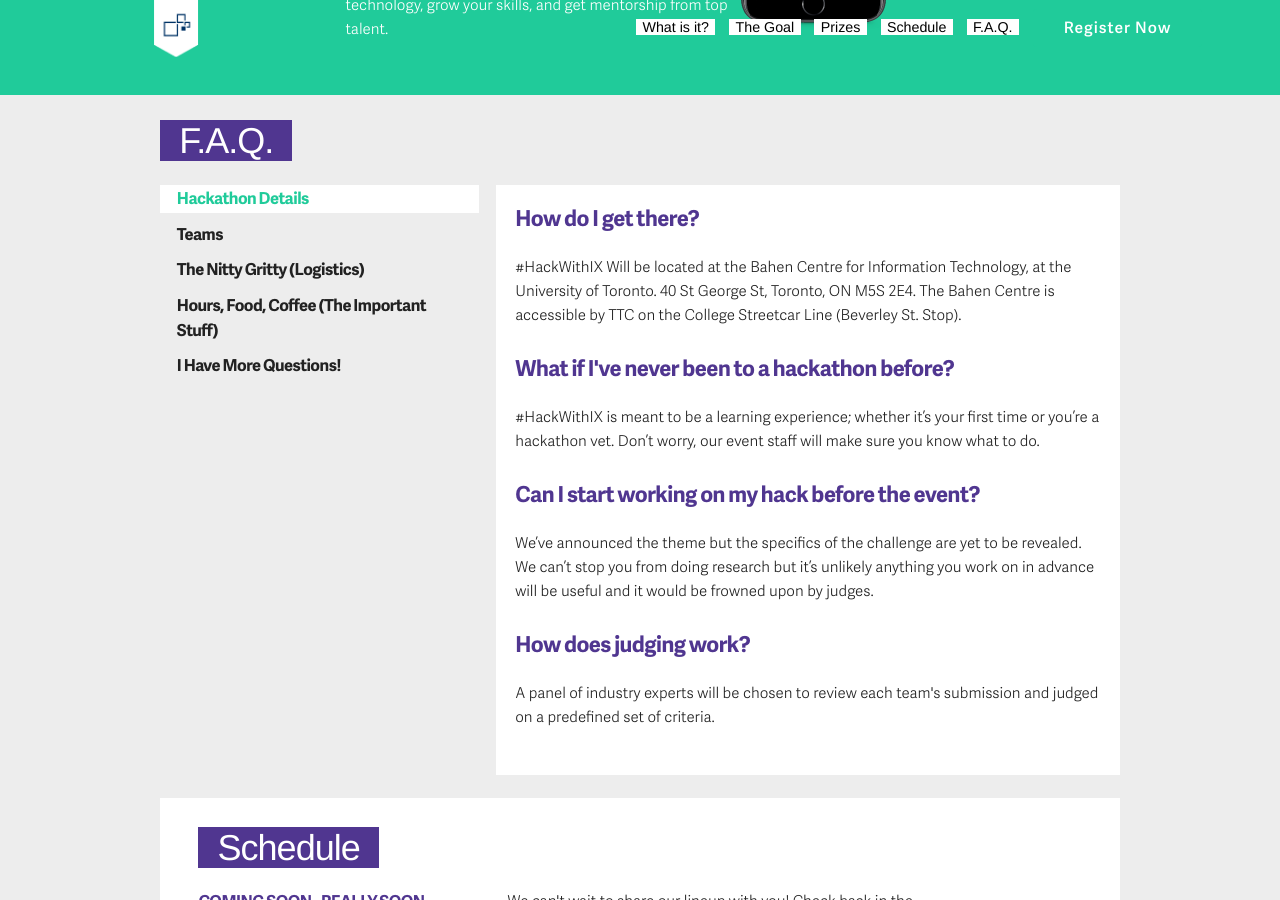
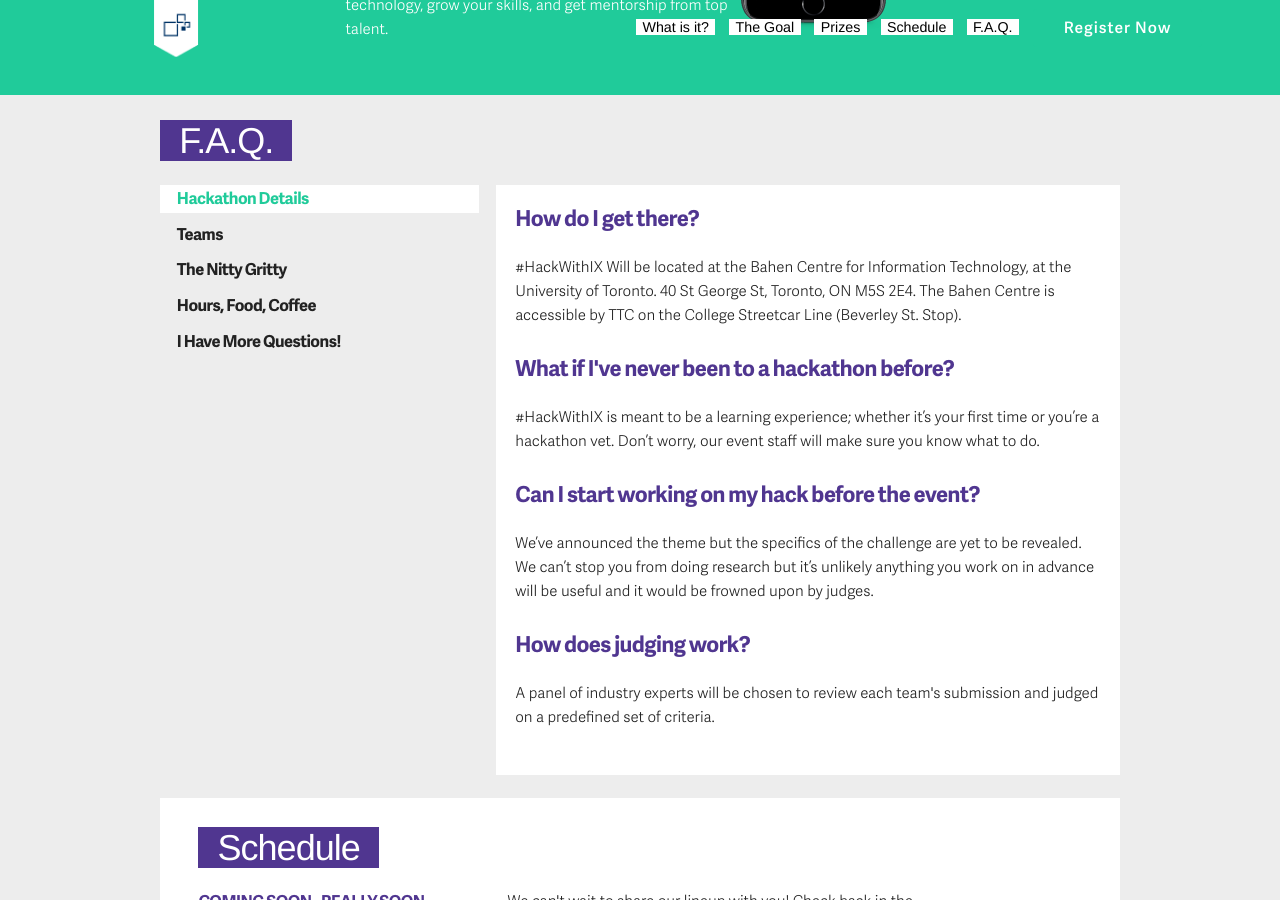
Before and after one commit to martinlaws/hackathon, a Jekyll site: the page built from index.html, in a window 1280 px wide and 900 px high, scrolled down 1648 px. Built offline with Jekyll 4.4.1, drawn with Linux system fonts in a browser that asks for light colours; some web fonts are replaced.

Commit message:
Updated FAQ tab titles

```diff
--- a/index.html
+++ b/index.html
@@ -118,12 +118,12 @@
           </li>
           <li class="tab-link" data-tab="logistics-tab">
             <h5>
-              The Nitty Gritty (Logistics)
+              The Nitty Gritty
             </h5>
           </li>
           <li class="tab-link" data-tab="details-tab">
             <h5>
-              Hours, Food, Coffee (The Important Stuff)
+              Hours, Food, Coffee
             </h5>
           </li>
           <li class="tab-link" data-tab="contact-tab">
```
